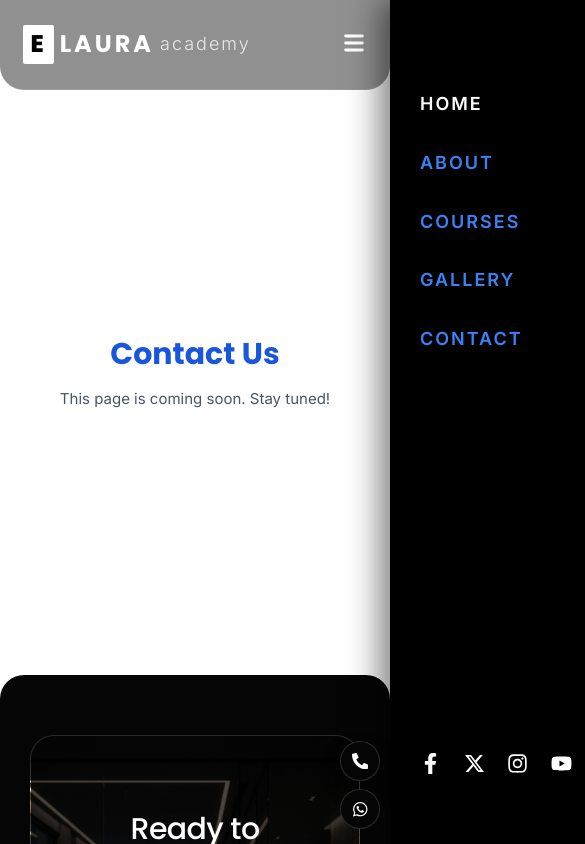
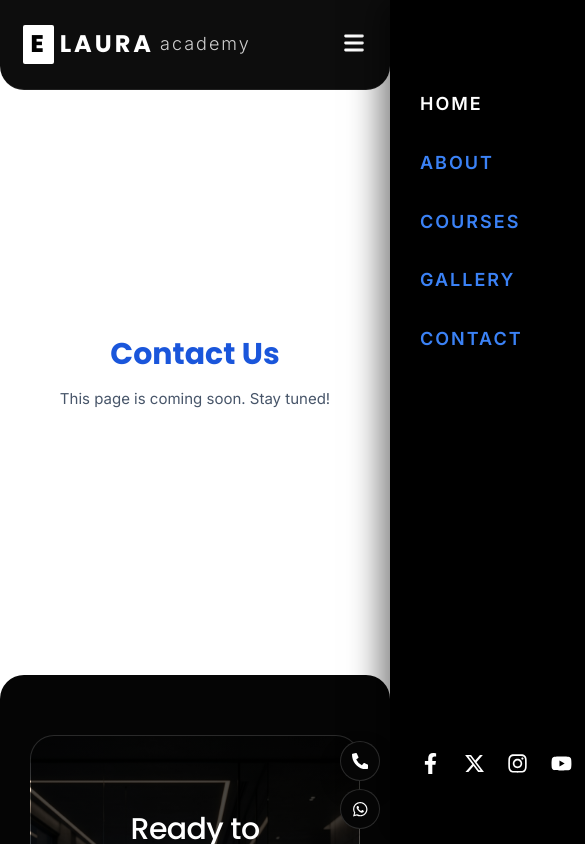
Before and after one commit to guru177/elaura, a React (Vite) app: page /contact in a window 390 px wide. Shown: the top 844 px of the page, 585 px wide, since content can reach past the window. Built offline with nearby package versions, Linux system fonts and the light colour scheme.

Commit message:
responsive update

```diff
--- a/src/components/layout/Navbar.css
+++ b/src/components/layout/Navbar.css
@@ -3,24 +3,22 @@
    ============================================ */
 
 .navbar {
-  position: absolute;
+  position: fixed;
   top: 0;
   left: 0;
   right: 0;
   z-index: 1000;
   height: 90px;
-  background: rgba(10, 10, 10, 0.45); /* Beautiful, highly transparent dark glass base */
-  backdrop-filter: blur(16px);
-  -webkit-backdrop-filter: blur(16px);
+  background: rgba(0, 0, 0, 0.95);
   border-bottom-left-radius: 24px;
   border-bottom-right-radius: 24px;
-  border-bottom: 1px solid rgba(255, 255, 255, 0.08); /* Subtle glass edge */
+  border-bottom: 1px solid rgba(255, 255, 255, 0.08);
   transition: all 0.3s ease;
   color: white;
 }
 
 .navbar--scrolled {
-  position: fixed;
+  /* No changes needed as base is already fixed and dark */
   background: rgba(0, 0, 0, 0.95);
 }
 
```
